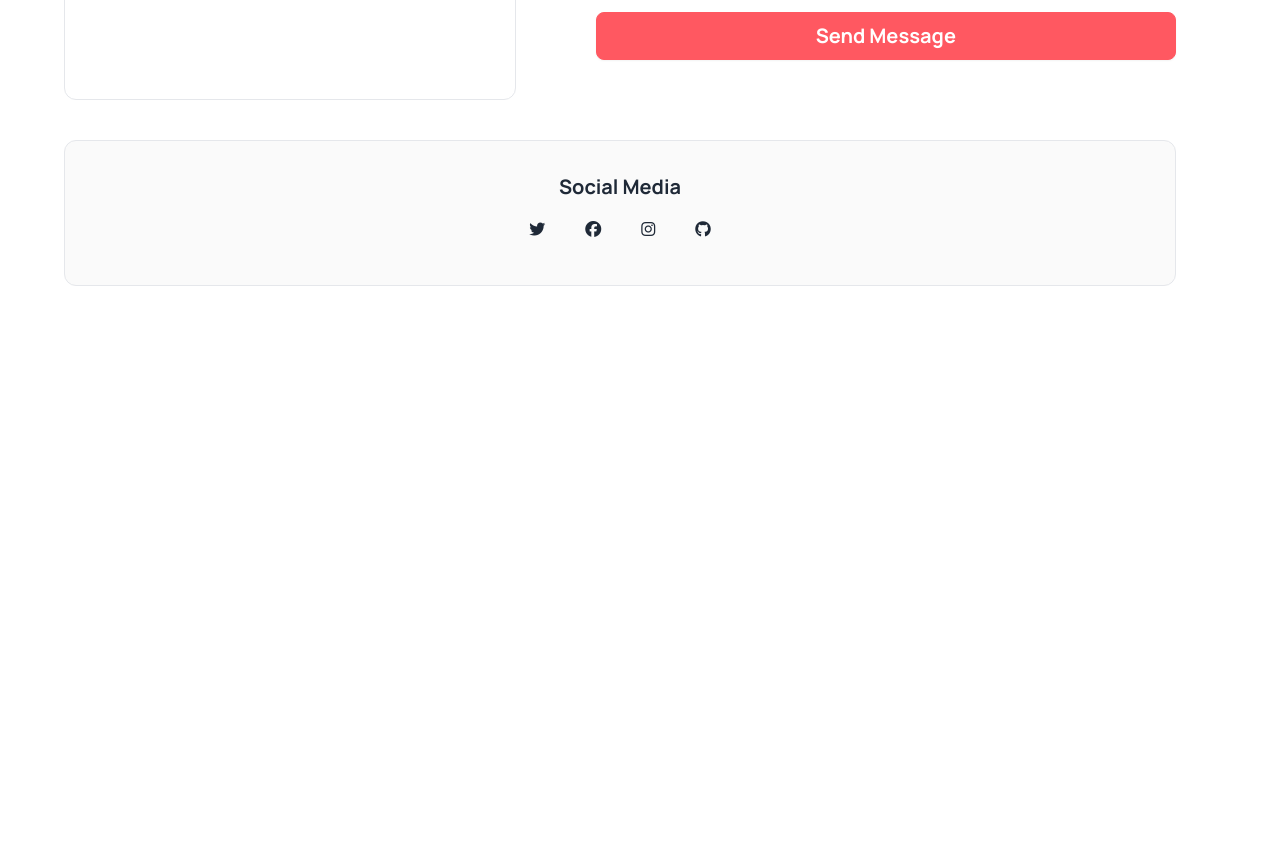
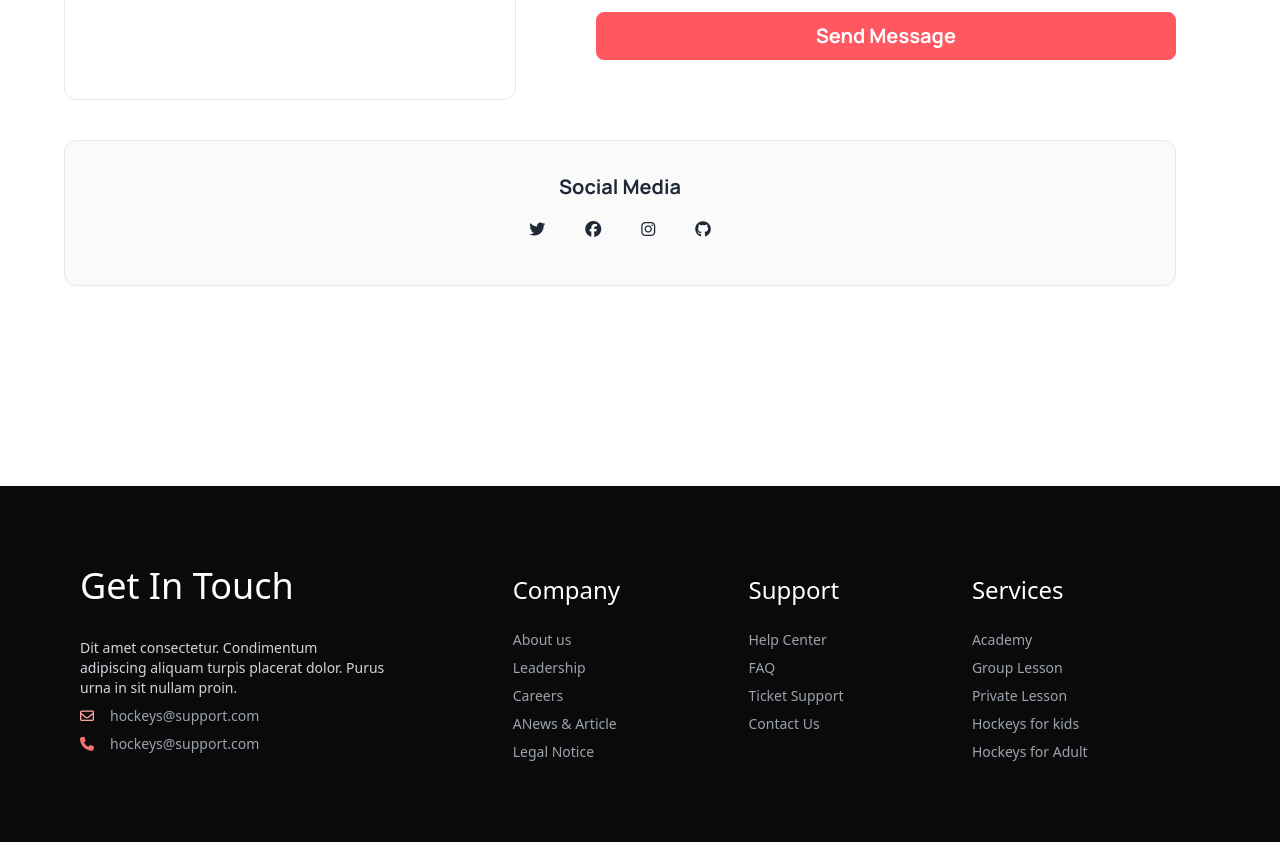
Before and after one commit to Shafaet1074/Hockeys-Landing-Page, a plain HTML site: page index.html in a window 1280 px wide. Shown: the part 5822-6664 px from the top of the page. Before the commit the page ends 6308 px from the top, so only its background shows below. Drawn offline with nearby package versions, Linux system fonts and the light colour scheme.

Commit message:
full done

```diff
--- a/index.html
+++ b/index.html
@@ -776,8 +776,49 @@ ap-0 w-full">
 </section>
 
   </main>
-  <footer>
 
-  </footer>
+    <footer class="footer p-20 bg-neutral-950 text-base-content">
+      <aside>
+        <h1 class="mb-6  font-medium text-2xl lg:text-4xl text-white">
+          Get In Touch
+        </h1>
+        <p class="text-gray-300">Dit amet consectetur. Condimentum <br> adipiscing aliquam turpis placerat dolor. Purus<br>urna in sit nullam proin. </p>
+        <div class="flex gap-4 items-center">
+          <i class="fa-regular fa-envelope text-red-300"></i>
+          <p  class="text-gray-400">hockeys@support.com</p>
+        </div>
+
+        <div class="flex gap-4 items-center">
+          <i class="fa-solid fa-phone text-red-400"></i>
+          <p  class="text-gray-400">hockeys@support.com</p>
+        </div>
+
+      </aside>
+      <nav>
+        <h1 class=" font-medium text-xl lg:text-2xl text-white lg:mt-2 lg:pb-4">Company</h1>
+        <a class="link link-hover text-gray-400">About us</a>
+        <a class="link link-hover text-gray-400">Leadership</a>
+        <a class="link link-hover text-gray-400">Careers</a>
+        <a class="link link-hover text-gray-400">ANews & Article</a>
+        <a class="link link-hover text-gray-400">Legal Notice</a>
+      </nav>
+      <nav>
+        <h6 class="font-medium text-xl lg:text-2xl text-white lg:mt-2 lg:pb-4">Support</h6>
+        <a class="link link-hover text-gray-400">Help Center</a>
+        <a class="link link-hover text-gray-400">FAQ</a>
+        <a class="link link-hover text-gray-400">Ticket Support</a>
+        <a class="link link-hover text-gray-400">Contact Us</a>
+      </nav>
+      <nav>
+        <h6 class="font-medium text-xl lg:text-2xl text-white lg:mt-2 lg:pb-4">Services</h6>
+        <a class="link link-hover text-gray-400">Academy</a>
+        <a class="link link-hover text-gray-400">Group Lesson</a>
+        <a class="link link-hover text-gray-400">Private Lesson</a>
+        <a class="link link-hover text-gray-400">Hockeys for kids</a>
+        <a class="link link-hover text-gray-400">Hockeys for Adult</a>
+      </nav>
+    </footer>
+
+
 </body>
 </html>
```
